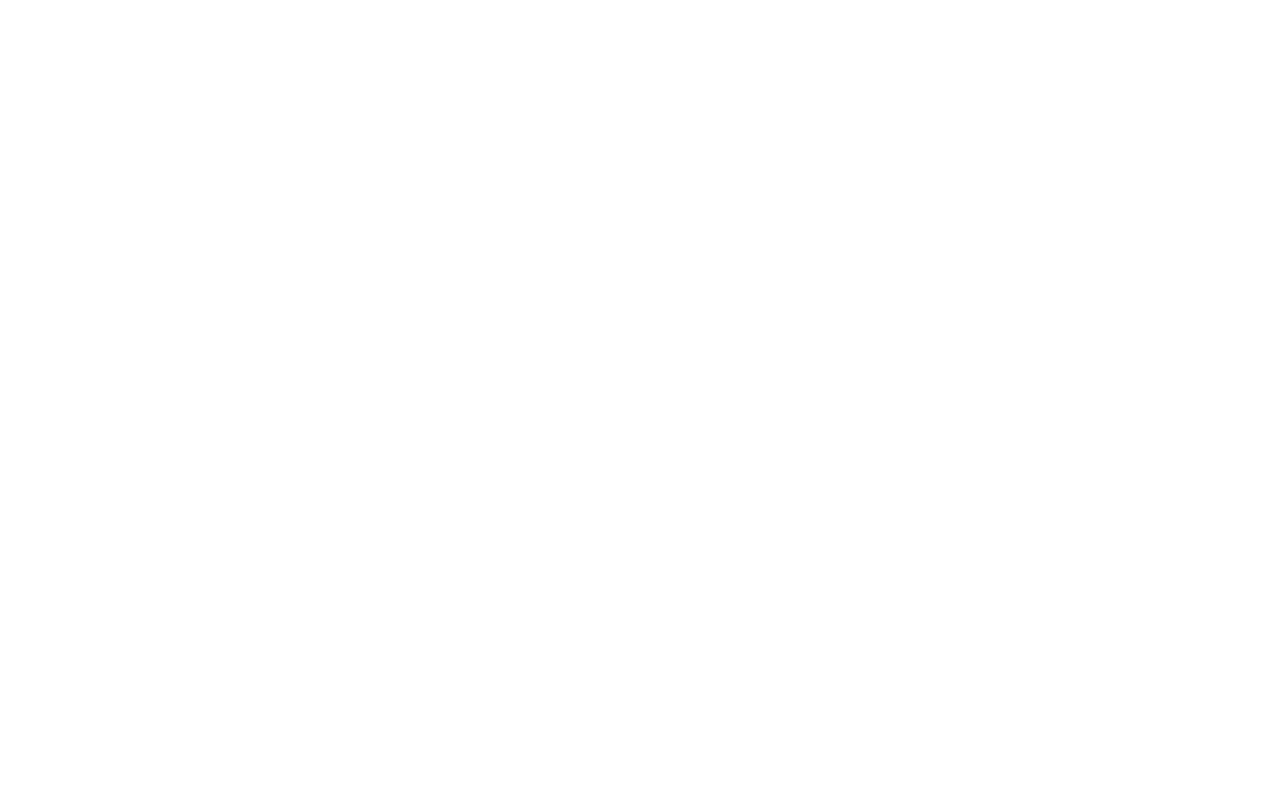
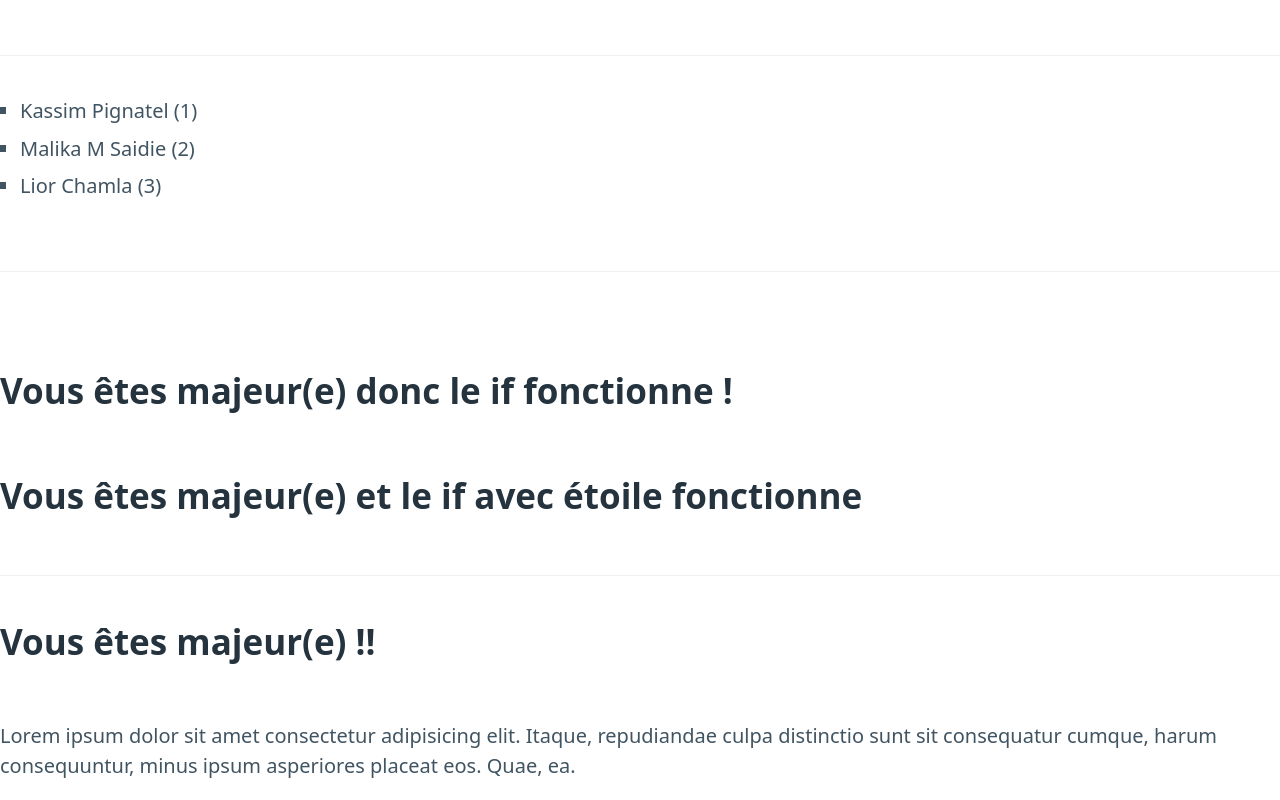
Before and after one commit to romain13500/Angular, an Angular app: page / in a window 1280 px wide. Shown: the part 240-1040 px from the top of the page. Before the commit the page ends 800 px from the top, so only its background shows below. Built offline with nearby package versions, Linux system fonts and the light colour scheme.

Commit message:
loop = boucle

```diff
--- a/projects/directive-structurelle/src/app/app.component.ts
+++ b/projects/directive-structurelle/src/app/app.component.ts
@@ -4,6 +4,23 @@ import { Component, TemplateRef, ViewChild, ViewContainerRef } from '@angular/co
   selector: 'app-root',
   template: `
     <h1> Directive structurelle </h1>
+
+    <ul>
+      <ng-template [loop]="personnes" let-personne="item" let-numero="index">
+        <li>{{personne.prenom}} {{personne.nom}} ({{numero + 1}})</li>
+      </ng-template>
+    </ul><br>
+
+    <hr><br>
+
+    <ul>
+        <li *loop="personnes; let personne = item; let numero = index">
+          {{personne.prenom}} {{personne.nom}} ({{numero + 1}})
+        </li>
+
+    </ul><br>
+
+    <hr><br>
 
     <ng-template [if]="age >= 18" [ifElse]="autre" >
       <h2> Vous êtes majeur(e) donc le if fonctionne !</h2>
@@ -15,6 +32,21 @@ import { Component, TemplateRef, ViewChild, ViewContainerRef } from '@angular/co
     </ng-template>
 
     <h2 *if="age >= 18; else autre"> Vous êtes majeur(e) et le if avec étoile fonctionne</h2>
+    <hr><br>
+
+
+    <div *if="age >= 18; else other">
+      <h2>Vous êtes majeur(e) !!</h2>
+      <p>Lorem ipsum dolor sit amet consectetur adipisicing elit. Itaque,
+         repudiandae culpa distinctio sunt sit consequatur cumque, harum consequuntur, minus ipsum asperiores placeat eos.
+         Quae, ea.</p>
+         <button>Accéder au site</button>
+    </div>
+
+    <ng-template #other>
+      <h2>Vous êtes mineur(e) !!</h2>
+      <p>Veuillez sortir du site !</p>
+    </ng-template>
 
 
     <input type="number" placeholder="votre age" #ageInput>
@@ -26,4 +58,10 @@ import { Component, TemplateRef, ViewChild, ViewContainerRef } from '@angular/co
 export class AppComponent {
   age = 35
 
+  personnes = [
+    {prenom: 'Kassim', nom: 'Pignatel'},
+    {prenom: 'Malika', nom: 'M Saidie'},
+    {prenom: 'Lior', nom: 'Chamla'}
+  ]
+
 }
--- a/projects/directive-structurelle/src/app/app.module.ts
+++ b/projects/directive-structurelle/src/app/app.module.ts
@@ -4,11 +4,13 @@ import { BrowserModule } from '@angular/platform-browser';
 
 import { AppComponent } from './app.component';
 import { IfDirective } from './directive-structurelle/if.directive';
+import { LoopDirective } from './directive-structurelle/loop-directive';
 
 @NgModule({
   declarations: [
     AppComponent,
-    IfDirective
+    IfDirective,
+    LoopDirective
   ],
   imports: [
     BrowserModule,
--- /dev/null
+++ b/projects/directive-structurelle/src/app/directive-structurelle/loop-directive.ts
@@ -0,0 +1,21 @@
+import { Directive, Input, TemplateRef, ViewContainerRef } from "@angular/core";
+
+@Directive({
+    selector: '[loop]'
+})
+
+export class LoopDirective {
+    @Input('loop')
+    array: any[] = [];
+
+    constructor(private templateRef: TemplateRef<any>, private containerRef: ViewContainerRef) {}
+
+    ngOnInit() {
+       this.array.forEach ((item, index) => {
+        this.containerRef.createEmbeddedView(this.templateRef, {
+            item: item,
+            index: index,
+        });
+       });
+    }
+}
--- a/projects/directive-structurelle/src/styles.css
+++ b/projects/directive-structurelle/src/styles.css
@@ -1 +1,2 @@
 /* You can add global styles to this file, and also import other style files */
+@import url('@picocss/pico');
```
